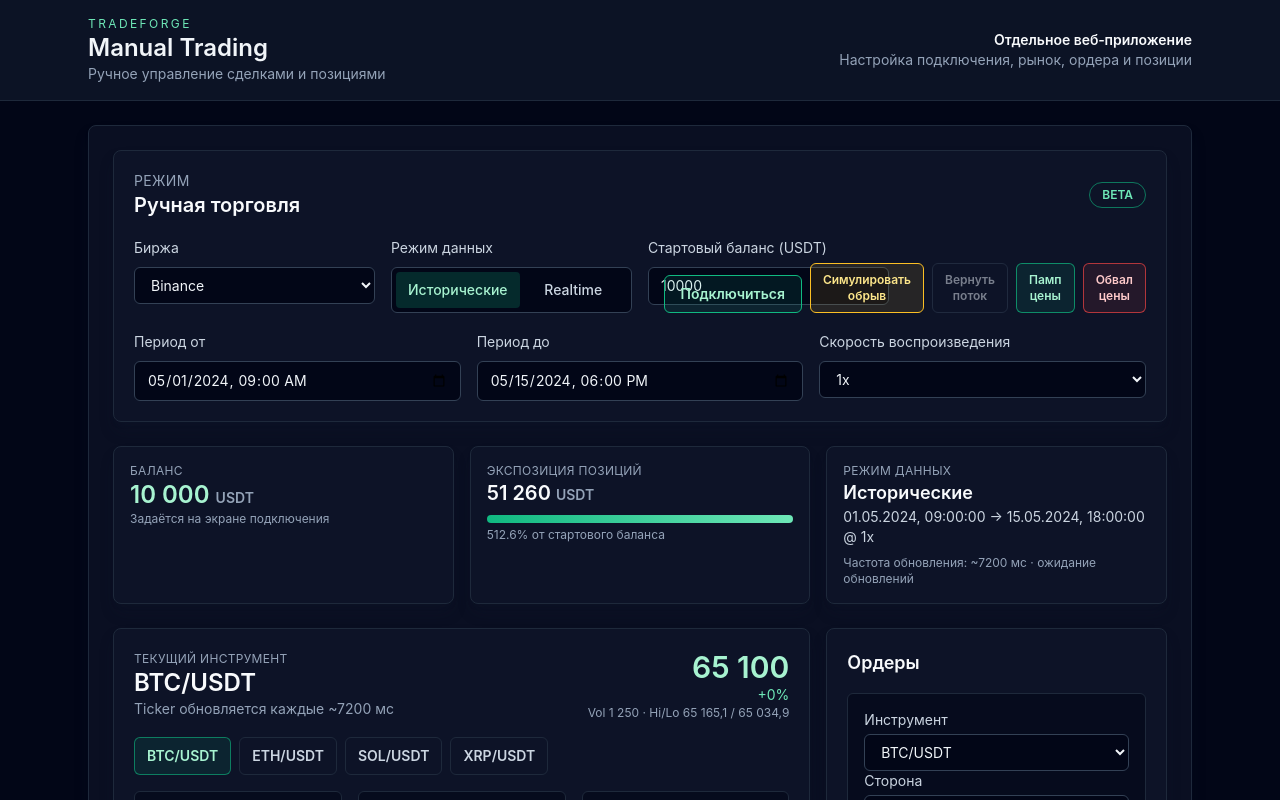
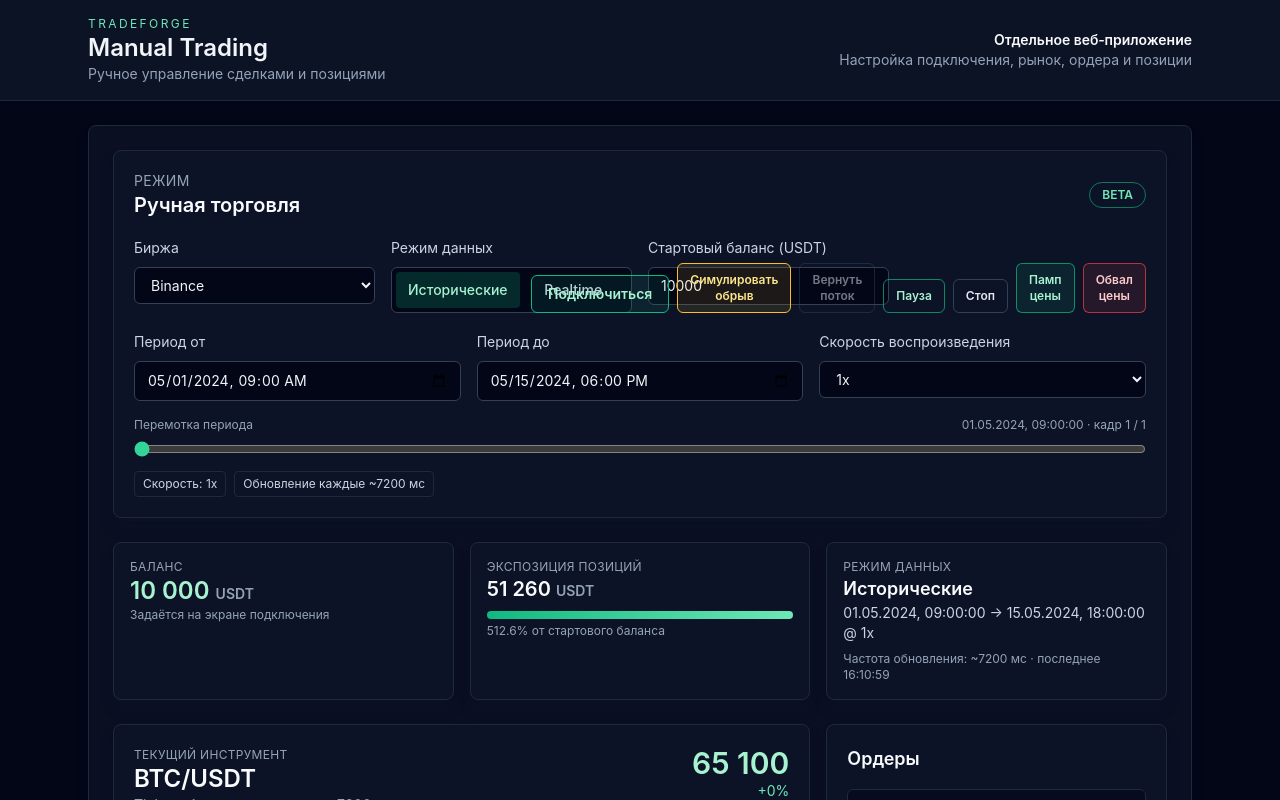
Before and after one commit to felis2803/TradeForge, a React (Vite) app in the folder apps/manual-trading/: page / in a window 1280 px wide. Shown: the top 800 px of the page. Built offline with nearby package versions, Linux system fonts and the light colour scheme.

Commit message:
Add playback controls and timeline seeking for manual trading (#76)

```diff
--- a/apps/manual-trading/src/ManualTrading.tsx
+++ b/apps/manual-trading/src/ManualTrading.tsx
@@ -1,4 +1,4 @@
-import { FormEvent, useEffect, useMemo, useState } from 'react';
+import { FormEvent, useCallback, useEffect, useMemo, useRef, useState } from 'react';
 
 const exchanges = ['Binance', 'Bybit', 'OKX', 'Bitget'];
 const instruments = ['BTC/USDT', 'ETH/USDT', 'SOL/USDT', 'XRP/USDT'];
@@ -401,6 +401,8 @@ export default function ManualTrading(): JSX.Element {
   const [playbackSpeed, setPlaybackSpeed] = useState<
     (typeof playbackSpeeds)[number]
   >(playbackSpeeds[2]);
+  const [isPlaying, setIsPlaying] = useState(true);
+  const [playbackCursor, setPlaybackCursor] = useState(0);
   const [balance, setBalance] = useState(10000);
   const [selectedInstrument, setSelectedInstrument] = useState(instruments[0]);
   const [orderType, setOrderType] = useState<'market' | 'limit' | 'stop'>(
@@ -465,6 +467,20 @@ export default function ManualTrading(): JSX.Element {
   );
   const [dataUnavailable, setDataUnavailable] = useState(false);
   const [lastUpdateAt, setLastUpdateAt] = useState<Date | null>(null);
+  const latestPriceRef = useRef<number>(ticker.last);
+  const tradesRef = useRef(trades);
+  const orderBookRef = useRef(orderBook);
+  const chartRef = useRef(syntheticChart);
+  const tickerRef = useRef(ticker);
+  const [timeline, setTimeline] = useState<
+    {
+      timestamp: number;
+      ticker: TickerSnapshot;
+      trades: TradeRow[];
+      orderBook: OrderBookSnapshot;
+      chart: ChartPoint[];
+    }[]
+  >([]);
 
   useEffect(() => {
     const saved = localStorage.getItem('manual-trading:connection');
@@ -529,20 +545,20 @@ export default function ManualTrading(): JSX.Element {
   ]);
 
   useEffect(() => {
-    setTicker(createTickerSnapshot(selectedInstrument));
-    setTrades(seedTrades(selectedInstrument));
-    setOrderBook(seedOrderBook(selectedInstrument));
-    setSyntheticChart(seedChart(selectedInstrument));
-    setDataUnavailable(false);
-    setLastUpdateAt(null);
-  }, [selectedInstrument]);
+    tradesRef.current = trades;
+  }, [trades]);
 
   useEffect(() => {
-    setMarkPrices((previous) => ({
-      ...previous,
-      [selectedInstrument]: ticker.last,
-    }));
-  }, [selectedInstrument, ticker.last]);
+    orderBookRef.current = orderBook;
+  }, [orderBook]);
+
+  useEffect(() => {
+    chartRef.current = syntheticChart;
+  }, [syntheticChart]);
+
+  useEffect(() => {
+    tickerRef.current = ticker;
+  }, [ticker]);
 
   const orderRules = useMemo(
     () => getTradingRules(selectedInstrument),
@@ -559,6 +575,45 @@ export default function ManualTrading(): JSX.Element {
 
   const markPriceForInstrument = (instrument: string) =>
     markPrices[instrument] ?? getProfile(instrument).basePrice;
+
+  const resetStreams = useCallback(
+    (instrument = selectedInstrument, keepPlaying?: boolean) => {
+      const nextTicker = createTickerSnapshot(instrument);
+      const seededTrades = seedTrades(instrument);
+      const seededOrderBook = seedOrderBook(instrument);
+      const seededChart = seedChart(instrument);
+      const snapshot = {
+        timestamp: Date.now(),
+        ticker: nextTicker,
+        trades: seededTrades,
+        orderBook: seededOrderBook,
+        chart: seededChart,
+      };
+
+      latestPriceRef.current = nextTicker.last;
+      setTicker(nextTicker);
+      setTrades(seededTrades);
+      setOrderBook(seededOrderBook);
+      setSyntheticChart(seededChart);
+      setTimeline([snapshot]);
+      setPlaybackCursor(0);
+      setIsPlaying((current) => keepPlaying ?? current);
+      setDataUnavailable(false);
+      setLastUpdateAt(null);
+    },
+    [selectedInstrument],
+  );
+
+  useEffect(() => {
+    resetStreams(selectedInstrument);
+  }, [resetStreams, selectedInstrument]);
+
+  useEffect(() => {
+    setMarkPrices((previous) => ({
+      ...previous,
+      [selectedInstrument]: ticker.last,
+    }));
+  }, [selectedInstrument, ticker.last]);
 
   const addPositionEvent = (message: string) => {
     setPositionEvents((previous) =>
@@ -653,30 +708,66 @@ export default function ManualTrading(): JSX.Element {
       computeUpdateInterval(dataMode, playbackSpeed, periodStart, periodEnd),
     [dataMode, periodEnd, periodStart, playbackSpeed],
   );
+  const timelineMaxIndex = Math.max(0, timeline.length - 1);
+  const clampedCursor = Math.min(playbackCursor, timelineMaxIndex);
+  const playbackPositionLabel = useMemo(() => {
+    if (!timeline.length) return 'Ожидание данных';
+
+    const start = new Date(periodStart);
+    const end = new Date(periodEnd);
+    const startMs = start.getTime();
+    const endMs = end.getTime();
+    if (!Number.isFinite(startMs) || !Number.isFinite(endMs)) return '—';
+
+    const ratio = timelineMaxIndex > 0 ? clampedCursor / timelineMaxIndex : 0;
+    const cursorMs = startMs + (endMs - startMs) * ratio;
+    return new Date(cursorMs).toLocaleString('ru-RU');
+  }, [clampedCursor, periodEnd, periodStart, timeline.length, timelineMaxIndex]);
 
   useEffect(() => {
-    if (dataUnavailable) return;
+    if (dataUnavailable || !isPlaying) return;
 
     const intervalId = window.setInterval(() => {
-      let priceForChildren = ticker.last;
-      setTicker((prev) => {
-        const next = mutateTicker(prev, selectedInstrument, dataMode);
-        priceForChildren = next.last;
-        return next;
-      });
-      setTrades((prev) =>
-        mutateTrades(prev, selectedInstrument, dataMode, priceForChildren),
+      const nextTicker = mutateTicker(tickerRef.current, selectedInstrument, dataMode);
+      const priceForChildren = nextTicker.last;
+      const nextTrades = mutateTrades(
+        tradesRef.current,
+        selectedInstrument,
+        dataMode,
+        priceForChildren,
       );
-      setOrderBook((prev) =>
-        mutateOrderBook(prev, selectedInstrument, priceForChildren),
+      const nextOrderBook = mutateOrderBook(
+        orderBookRef.current,
+        selectedInstrument,
+        priceForChildren,
       );
-      setSyntheticChart((prev) =>
-        mutateChart(prev, selectedInstrument, priceForChildren),
+      const nextChart = mutateChart(
+        chartRef.current,
+        selectedInstrument,
+        priceForChildren,
       );
+
+      latestPriceRef.current = priceForChildren;
+      setTicker(nextTicker);
+      setTrades(nextTrades);
+      setOrderBook(nextOrderBook);
+      setSyntheticChart(nextChart);
       setMarkPrices((previous) => ({
         ...previous,
         [selectedInstrument]: priceForChildren,
       }));
+      setTimeline((previous) => {
+        const nextSnapshot = {
+          timestamp: Date.now(),
+          ticker: nextTicker,
+          trades: nextTrades,
+          orderBook: nextOrderBook,
+          chart: nextChart,
+        };
+        const nextTimeline = [...previous.slice(-299), nextSnapshot];
+        setPlaybackCursor(nextTimeline.length - 1);
+        return nextTimeline;
+      });
       setLastUpdateAt(new Date());
     }, updateIntervalMs);
 
@@ -684,10 +775,32 @@ export default function ManualTrading(): JSX.Element {
   }, [
     dataUnavailable,
     dataMode,
+    isPlaying,
     selectedInstrument,
-    ticker.last,
     updateIntervalMs,
   ]);
+
+  useEffect(() => {
+    const maxIndex = Math.max(0, timeline.length - 1);
+    if (playbackCursor > maxIndex) {
+      setPlaybackCursor(maxIndex);
+      return;
+    }
+
+    const snapshot = timeline[playbackCursor];
+    if (!snapshot) return;
+
+    latestPriceRef.current = snapshot.ticker.last;
+    setTicker(snapshot.ticker);
+    setTrades(snapshot.trades);
+    setOrderBook(snapshot.orderBook);
+    setSyntheticChart(snapshot.chart);
+    setMarkPrices((previous) => ({
+      ...previous,
+      [selectedInstrument]: snapshot.ticker.last,
+    }));
+    setLastUpdateAt(new Date(snapshot.timestamp));
+  }, [playbackCursor, selectedInstrument, timeline]);
 
   useEffect(() => {
     if (!ticker) return;
@@ -780,15 +893,42 @@ export default function ManualTrading(): JSX.Element {
         return;
       }
 
+      resetStreams(selectedInstrument, true);
       setConnectionMessage(
         `Историческое воспроизведение: ${start.toLocaleString('ru-RU')} → ${end.toLocaleString('ru-RU')} @ ${playbackSpeed}. Стартовый баланс: ${balance.toLocaleString('ru-RU')} USDT`,
       );
       return;
     }
 
+    resetStreams(selectedInstrument, true);
     setConnectionMessage(
       `Realtime поток на ${selectedExchange}. Баланс и позиции инициализированы на ${balance.toLocaleString('ru-RU')} USDT`,
     );
+  };
+
+  const handleSimulateOutage = () => {
+    setIsPlaying(false);
+    setDataUnavailable(true);
+  };
+
+  const handleResumeStream = () => {
+    resetStreams(selectedInstrument, true);
+    setConnectionMessage('Поток данных восстановлен');
+    setLastUpdateAt(new Date());
+  };
+
+  const handleTogglePlayback = () => {
+    setIsPlaying((previous) => !previous);
+  };
+
+  const handleStopPlayback = () => {
+    setIsPlaying(false);
+    setPlaybackCursor(0);
+  };
+
+  const handleSeek = (nextIndex: number) => {
+    setIsPlaying(false);
+    setPlaybackCursor(nextIndex);
   };
 
   const handlePriceShock = (direction: 'up' | 'down') => {
@@ -1082,7 +1222,7 @@ export default function ManualTrading(): JSX.Element {
             </button>
             <button
               type="button"
-              onClick={() => setDataUnavailable(true)}
+              onClick={handleSimulateOutage}
               className="rounded-md border border-amber-400 bg-amber-400/10 px-3 py-2 text-xs font-semibold text-amber-200 hover:bg-amber-400/20"
             >
               Симулировать обрыв
@@ -1090,18 +1230,28 @@ export default function ManualTrading(): JSX.Element {
             <button
               type="button"
               disabled={!dataUnavailable}
-              onClick={() => {
-                setDataUnavailable(false);
-                setTicker(createTickerSnapshot(selectedInstrument));
-                setTrades(seedTrades(selectedInstrument));
-                setOrderBook(seedOrderBook(selectedInstrument));
-                setSyntheticChart(seedChart(selectedInstrument));
-                setConnectionMessage('Поток данных восстановлен');
-                setLastUpdateAt(new Date());
-              }}
+              onClick={handleResumeStream}
               className="rounded-md border border-slate-700 px-3 py-2 text-xs font-semibold text-slate-200 hover:border-emerald-400 hover:text-emerald-200 disabled:cursor-not-allowed disabled:opacity-50"
             >
               Вернуть поток
+            </button>
+            <button
+              type="button"
+              onClick={handleTogglePlayback}
+              className={`rounded-md border px-3 py-2 text-xs font-semibold transition ${
+                isPlaying
+                  ? 'border-emerald-500/70 text-emerald-200 hover:border-emerald-400'
+                  : 'border-slate-700 text-slate-200 hover:border-emerald-400 hover:text-emerald-200'
+              }`}
+            >
+              {isPlaying ? 'Пауза' : 'Возобновить'}
+            </button>
+            <button
+              type="button"
+              onClick={handleStopPlayback}
+              className="rounded-md border border-slate-700 px-3 py-2 text-xs font-semibold text-slate-200 hover:border-amber-400 hover:text-amber-200"
+            >
+              Стоп
             </button>
             <button
               type="button"
@@ -1159,6 +1309,31 @@ export default function ManualTrading(): JSX.Element {
                 ))}
               </select>
             </label>
+            <div className="md:col-span-3 space-y-2">
+              <div className="flex items-center justify-between text-xs text-slate-400">
+                <span>Перемотка периода</span>
+                <span>
+                  {playbackPositionLabel} · кадр {clampedCursor + 1} /{' '}
+                  {Math.max(1, timeline.length)}
+                </span>
+              </div>
+              <input
+                type="range"
+                min={0}
+                max={timelineMaxIndex}
+                value={clampedCursor}
+                onChange={(event) => handleSeek(Number(event.target.value))}
+                className="w-full accent-emerald-400"
+              />
+              <div className="flex flex-wrap gap-2 text-xs text-slate-300">
+                <span className="rounded border border-slate-800 px-2 py-1">
+                  Скорость: {playbackSpeed}
+                </span>
+                <span className="rounded border border-slate-800 px-2 py-1">
+                  Обновление каждые ~{updateIntervalMs} мс
+                </span>
+              </div>
+            </div>
           </div>
         )}
         {connectionError && (
```
